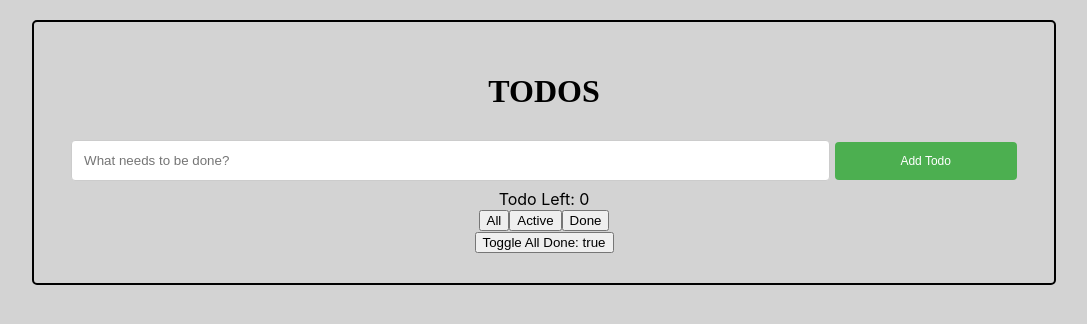
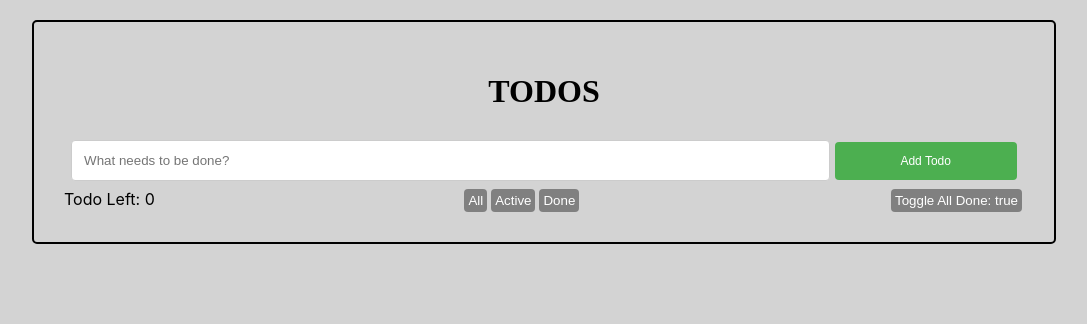
Before and after one commit to kishorchouhan/todo_using_react-and-redux, a React (Create React App) app: page / in a window 1280 px wide. Shown: the top 324 px of the page, without its empty margins (96-1183 px from the left). Built offline with nearby package versions, Linux system fonts and the light colour scheme.

Commit message:
Completed the todo app.

```diff
--- a/src/components/TodoList.css
+++ b/src/components/TodoList.css
@@ -13,12 +13,34 @@
   color: black;
 }
 
-/* .footer {
-} */
+.all, .active, .done, .toggle-all-btn{
+  background-color: gray;
+  border: none;
+  border-radius: 4px;
+  color: white;
+  padding: 4px;
+  margin: 0px 2px;
+  cursor: pointer;
+}
+
+.footer {
+  display: flex;
+}
+
+.footer .todo-left {
+  margin-right: auto;
+}
+
+/* .all-active-done {} */
+
+.footer .toggle-all {
+  margin-left: auto;
+  text-align: right;
+}
 
 .delete-icon {
-  padding: 4px;
-  font-size: 1.4em;
+  padding-right: 4px;
+  font-size: 15px;
 }
 
 .remove-all-done-btn {
@@ -26,7 +48,7 @@
   border: none;
   border-radius: 4px;
   color: white;
-  padding: 8px;
+  padding: 4px;
   margin: 4px;
   font-size: default;
   cursor: pointer;
--- a/src/components/TodoList.js
+++ b/src/components/TodoList.js
@@ -72,19 +72,34 @@ export default class TodoList extends Component {
             onDelete={() => this.handleDeleteTodo(todo.id)}
           />
         ))}
+
         <div className="footer">
-          <div>
+          <div className="todo-left">
             Todo Left: {this.state.todos.filter(todo => !todo.done).length}
           </div>
-          <div>
-            <button onClick={() => this.updateTodoToShow("all")}>All</button>
-            <button onClick={() => this.updateTodoToShow("active")}>
+          <div className="all-active-done">
+            <button
+              className="all"
+              onClick={() => this.updateTodoToShow("all")}
+            >
+              All
+            </button>
+            <button
+              className="active"
+              onClick={() => this.updateTodoToShow("active")}
+            >
               Active
             </button>
-            <button onClick={() => this.updateTodoToShow("done")}>Done</button>
+            <button
+              className="done"
+              onClick={() => this.updateTodoToShow("done")}
+            >
+              Done
+            </button>
           </div>
-          <div>
+          <div className="toggle-all">
             <button
+              className="toggle-all-btn"
               onClick={() =>
                 this.setState(state => ({
                   todos: state.todos.map(todo => ({
```
